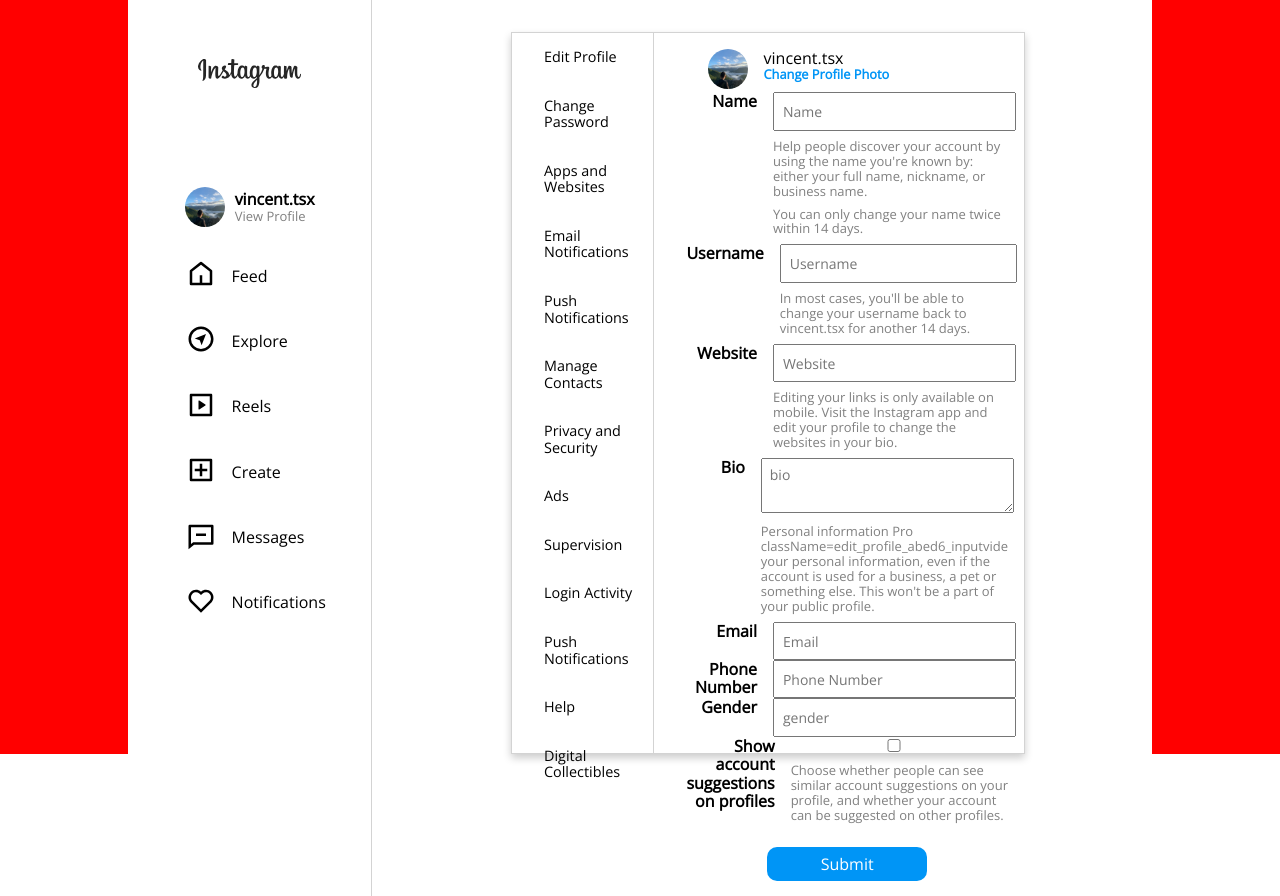
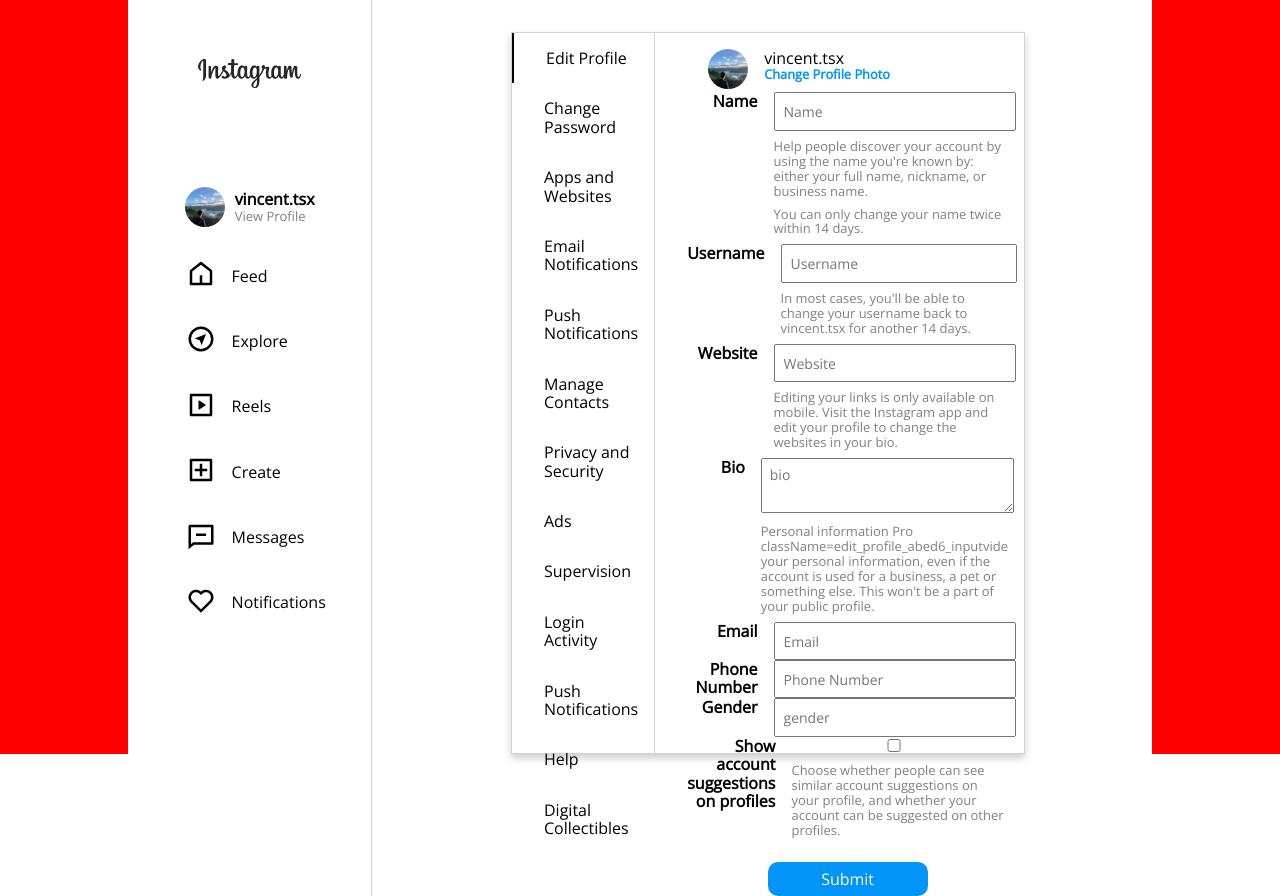
Before and after one commit to VncntDzn/insta-clone, a Next.js app: page /account/edit-profile in a window 1280 px wide. Built offline with nearby package versions, Linux system fonts and the light colour scheme; no server answers.

Commit message:
updated styles

```diff
--- a/src/features/account/layout/account-layout.module.scss
+++ b/src/features/account/layout/account-layout.module.scss
@@ -24,8 +24,11 @@
   padding: 1rem;
   padding-left: 2rem;
   cursor: pointer;
+  text-decoration: none;
+  color: $BLACK;
+  font-size: 16px;
   &:hover {
-    border-left: 3px solid $LIGHT_GRAY;
+    border-left: 2px solid $LIGHT_GRAY;
   }
 }
 .content {
--- a/src/features/account/layout/index.tsx
+++ b/src/features/account/layout/index.tsx
@@ -1,12 +1,30 @@
 import SETTINGS_ROUTE from "features/profile/header/components/settings/constants";
+import Link from "next/link";
+import { useRouter } from "next/router";
 import { ChildrenType } from "types";
 import styles from "./account-layout.module.scss";
 const AccountLayout = ({ children }: ChildrenType) => {
+  const router = useRouter();
+
+  const handleCheckIfActive = (path: string) => {
+    return router.pathname === path;
+  };
+
   return (
     <div className={styles.root}>
       <aside className={styles.sidebar}>
         {SETTINGS_ROUTE.map(({ name, route }) => (
-          <small className={styles.routeName} key={route}>{name}</small>
+          <Link href={route}
+            style={{
+              borderLeft: `${
+                handleCheckIfActive(route) ? "2px solid #000000" : ""
+              } `,
+            }}
+            className={styles.routeName}
+            key={route}
+          >
+            {name}
+          </Link>
         ))}
       </aside>
       <div className={styles.content}>{children}</div>
--- a/src/features/profile/header/components/settings/constants.ts
+++ b/src/features/profile/header/components/settings/constants.ts
@@ -1,55 +1,55 @@
 const SETTINGS_ROUTE = [
   {
     name: "Edit Profile",
-    route: "account/edit-profile",
+    route: "/account/edit-profile",
   },
   {
     name: "Change Password",
-    route: "account/change-password",
+    route: "/account/change-password",
   },
   {
     name: "Apps and Websites",
-    route: "account/apps-and-websites",
+    route: "/account/apps-and-websites",
   },
   {
     name: "Email Notifications",
-    route: "account/email-notifications",
+    route: "/account/email-notifications",
   },
   {
     name: "Push Notifications",
-    route: "account/push-notifications",
+    route: "/account/push-notifications",
   },
   {
     name: "Manage Contacts",
-    route: "account/manage-contacts",
+    route: "/account/manage-contacts",
   },
   {
     name: "Privacy and Security",
-    route: "account/privacy-and-security",
+    route: "/account/privacy-and-security",
   },
   {
     name: "Ads",
-    route: "account/ads",
+    route: "/account/ads",
   },
   {
     name: "Supervision",
-    route: "account/supervision",
+    route: "/account/supervision",
   },
   {
     name: "Login Activity",
-    route: "account/login-activity",
+    route: "/account/login-activity",
   },
   {
     name: "Push Notifications",
-    route: "account/emails-from-instagram",
+    route: "/account/emails-from-instagram",
   },
   {
     name: "Help",
-    route: "account/help",
+    route: "/account/help",
   },
   {
     name: "Digital Collectibles",
-    route: "account/digital-collectibles",
+    route: "/account/digital-collectibles",
   },
 ];
 export default SETTINGS_ROUTE;
--- a/src/layouts/private-layout/components/sidebar/index.tsx
+++ b/src/layouts/private-layout/components/sidebar/index.tsx
@@ -29,14 +29,15 @@
   };
   return (
     <aside className={styles.root}>
-      {isModalOpen && (
-        <Dialog>
-          <Create />
-        </Dialog>
-      )}
+      <Dialog isOpen={isModalOpen} onClose={handleToggle}>
+        <Create />
+      </Dialog>
 
       <div className={styles.linksContainer}>
-        <div className={styles.header} onClick={() => handleNavigation('profile')}>
+        <div
+          className={styles.header}
+          onClick={() => handleNavigation("profile")}
+        >
           <Avatar height={40} width={40} />
           <div className={styles.headerDetails}>
             <strong>vincent.tsx</strong>
```
